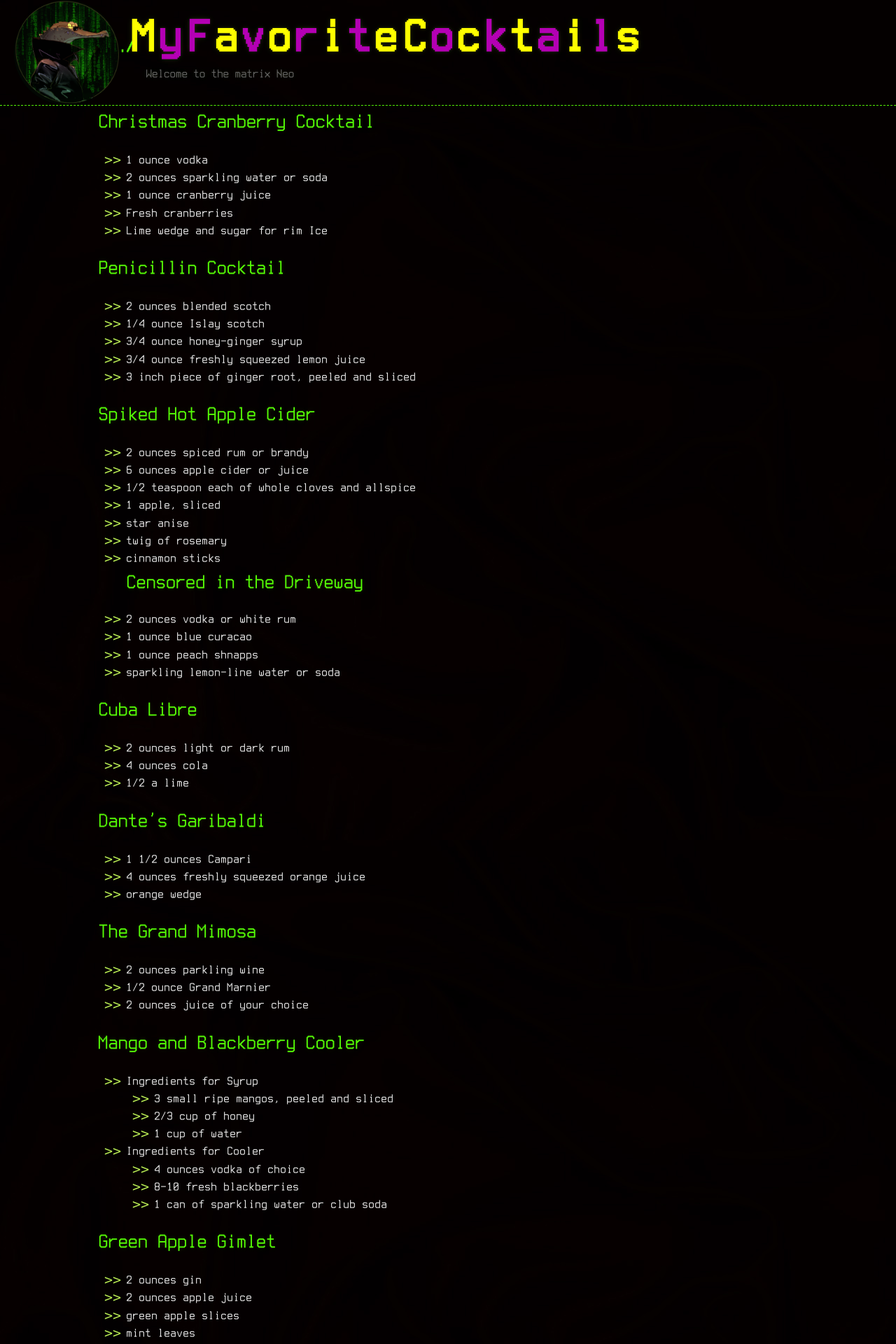
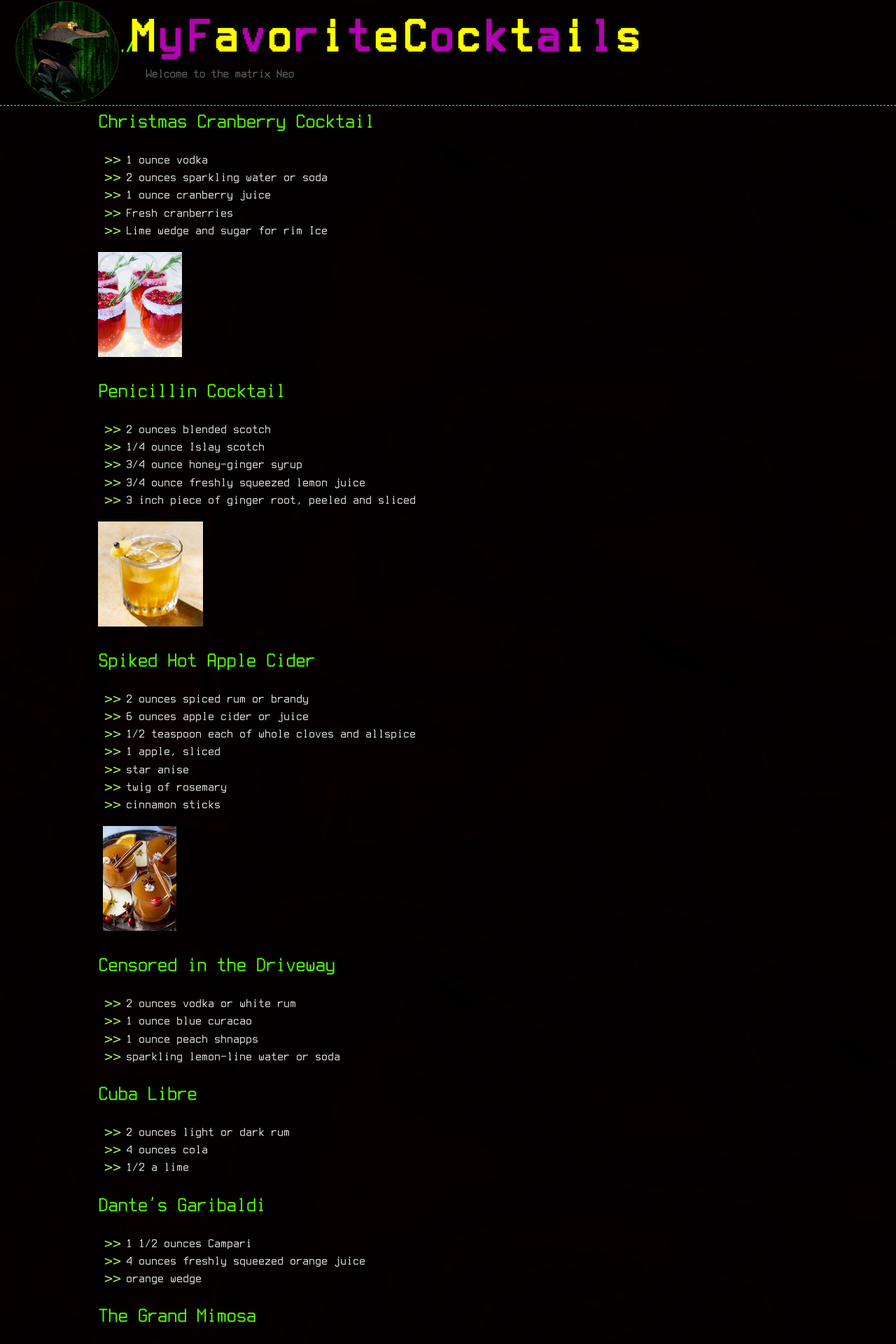
Before and after one commit to SFSUCyberClub/SFSUSEC-Website, a Jekyll site: the page built from _blogs/favorite_drinks.md, in a window 1280 px wide. Shown: the top 1920 px of the page at 70% size. Built offline with Jekyll 4.4.1, drawn with Linux system fonts in a browser that asks for light colours.

Commit message:
Added cocktails images

```diff
--- a/_blogs/favorite_drinks.md
+++ b/_blogs/favorite_drinks.md
@@ -11,12 +11,16 @@
   - Fresh cranberries
   - Lime wedge and sugar for rim Ice
 
+  ![CCC](../assets/images/cocktails/christmas-cranberry-cocktail.png)
+
 # Penicillin Cocktail
   - 2 ounces blended scotch
   - 1/4 ounce Islay scotch
   - 3/4 ounce honey-ginger syrup
   - 3/4 ounce freshly squeezed lemon juice
   - 3 inch piece of ginger root, peeled and sliced
+
+  ![PC](../assets/images/cocktails/penicillin-cocktail.png)
 
 # Spiked Hot Apple Cider
   - 2 ounces spiced rum or brandy
@@ -26,6 +30,8 @@
   - star anise
   - twig of rosemary
   - cinnamon sticks
+
+  ![SHAC](../assets/images/cocktails/spiked-hot-apple-cider.png)
 # Censored in the Driveway
   - 2 ounces vodka or white rum
   - 1 ounce blue curacao
```
Also changed, not shown: assets/images/cocktails/christmas-cranberry-cocktail.png (added), assets/images/cocktails/penicillin-cocktail.png (added), assets/images/cocktails/spiked-hot-apple-cider.png (added).
